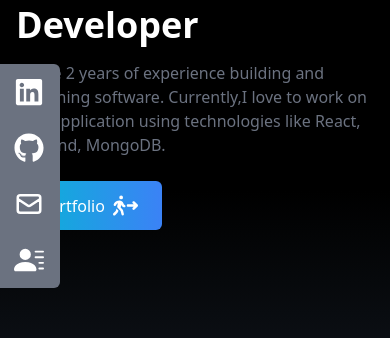
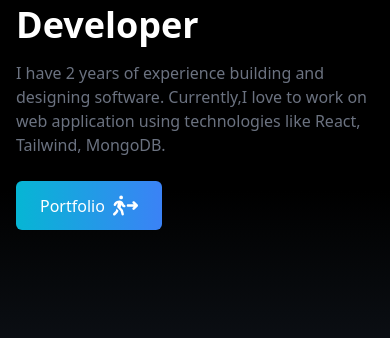
Before and after one commit to Mosayeb09/React_Portfolio, a React (Vite) app: page / in a window 390 px wide. Shown: the part 231-569 px from the top of the page. Built offline with nearby package versions, Linux system fonts and the light colour scheme.

Commit message:
adding new section about

```diff
--- a/src/App.jsx
+++ b/src/App.jsx
@@ -1,5 +1,6 @@
 
 import './App.css'
+import About from './Component/About/About'
 import Home from './Component/Home/Home'
 import Navbar from './Component/Navbar/Navbar'
 import SocialLink from './Component/SocialLink/SocialLink'
@@ -13,7 +14,9 @@ function App() {
 
       <Navbar></Navbar>
       <Home></Home>
+      <About></About>
       <SocialLink></SocialLink>
+
 
       </div>
 
--- /dev/null
+++ b/src/Component/About/About.jsx
@@ -0,0 +1,11 @@
+
+
+const About = () => {
+    return (
+        <div>
+
+        </div>
+    );
+};
+
+export default About;
--- a/src/Component/SocialLink/SocialLink.jsx
+++ b/src/Component/SocialLink/SocialLink.jsx
@@ -52,7 +52,7 @@ const SocialLink = () => {
         },
     ]
     return (
-        <div className="flex flex-col top-[35%] left-0 fixed">
+        <div className=" hidden lg:flex flex-col top-[35%] left-0 fixed">
             <ul>
 
                 {
```
